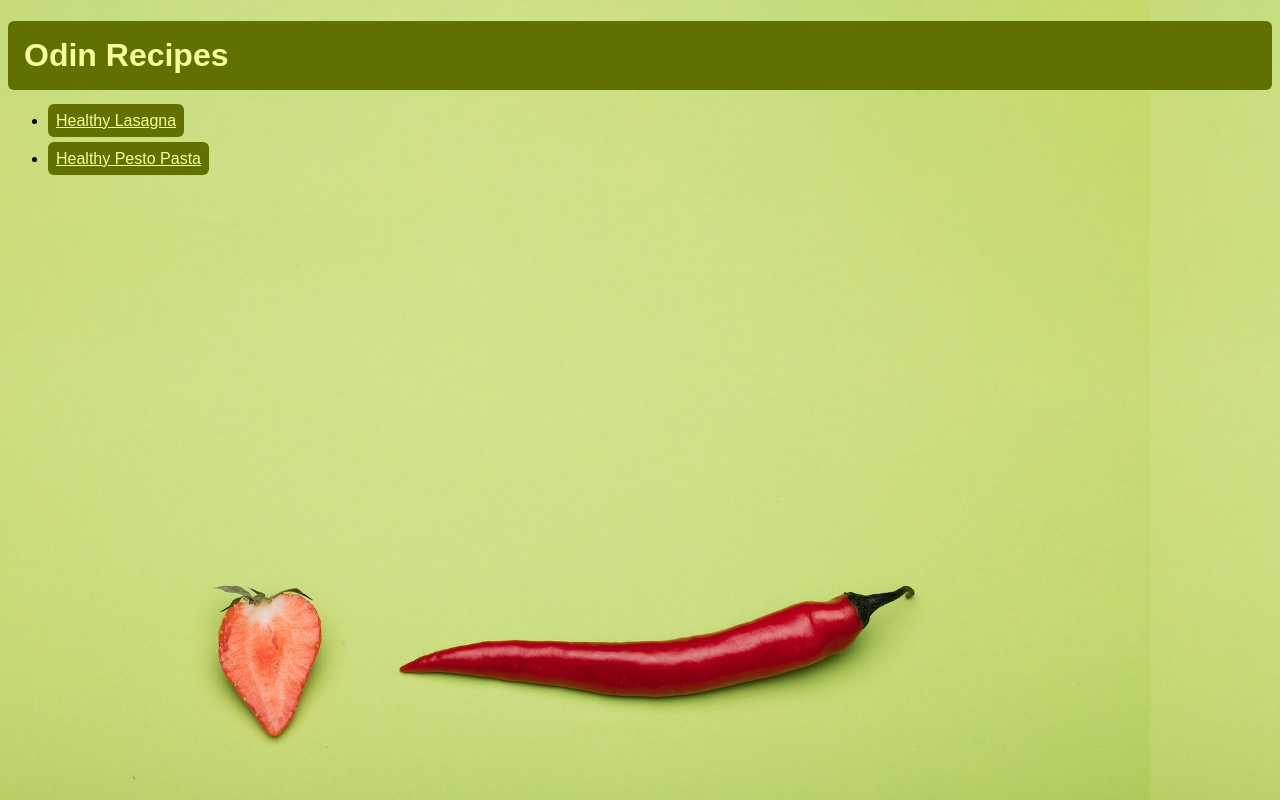
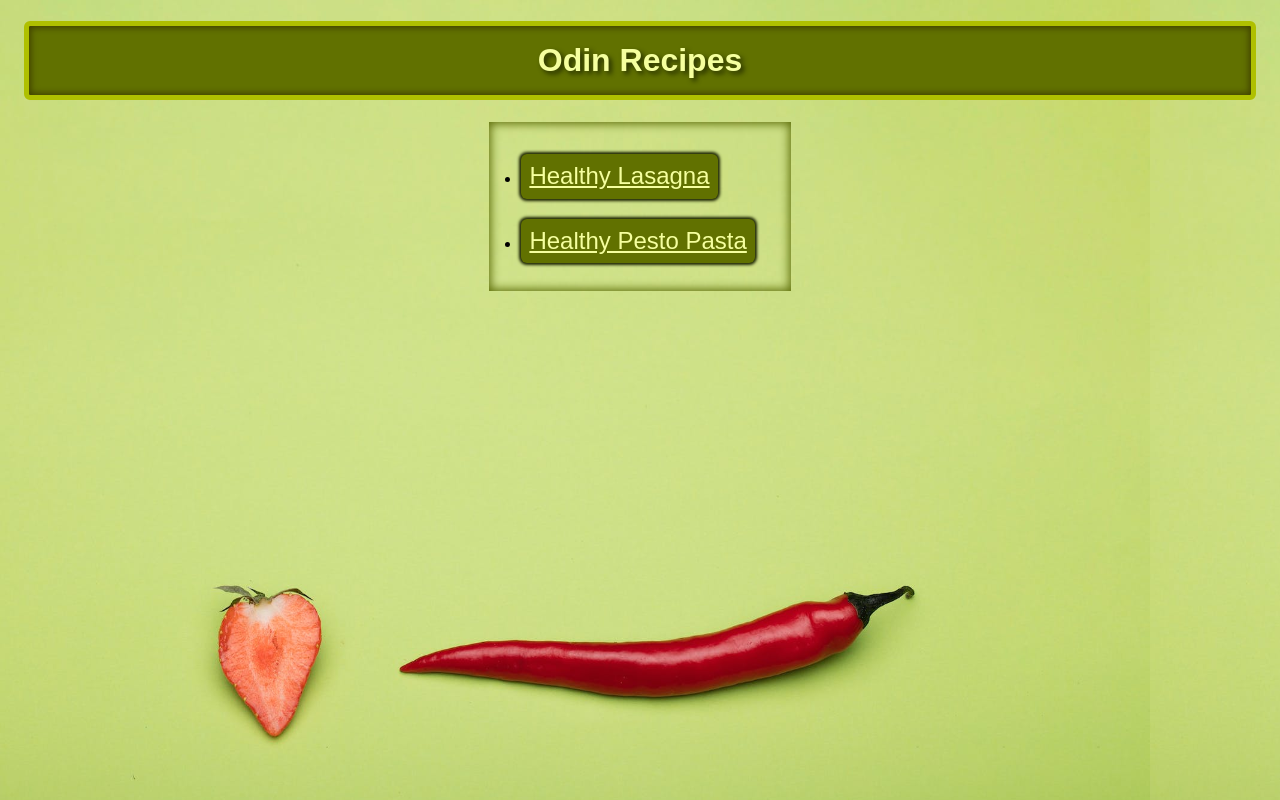
Before and after one commit to agentjesse/odin-recipes, a plain HTML site: page index.html in a window 1280 px wide. Drawn offline with Linux system fonts and the light colour scheme.

Commit message:
Added styling to homepage
fixed a few styles to only for homepage, also added notes as to why
styles should not have been global.

```diff
--- a/index.html
+++ b/index.html
@@ -9,7 +9,7 @@
 
   <body>
     <h1>Odin Recipes</h1>
-    <ul>
+    <ul class="recipesList">
       <li>
         <a href="./recipes/lasagna.html">Healthy Lasagna</a>
       </li>
--- a/styles.css
+++ b/styles.css
@@ -1,17 +1,39 @@
+/* full site styles */
 body {
   background-image: url(./images/foodBg.jpg);
   background-size: 1150px 850px;
   /* background-size: cover; */
   /* background-size: contain; */
+  padding: 0em 1em;
 }
+/* the following styles will be messy to overwrite in future, should not be global */
 h1,li a {
+  text-align: center;
   color: #f5ff9e;
   background-color: #617100;
   padding: 0.5em;
   font-family: Arial, Helvetica, sans-serif;
   border-radius: 6px;
 }
+body h1:nth-of-type(1){
+  border: 5px solid #afc000;
+  text-shadow: 3px 3px 5px #252e00;
+  box-shadow: 0px 0px 6px 2px #414200 inset;
+}
 
-li {
+/* homepage only styling */
+ul.recipesList {
+  width: 270px;
+  margin: 0 auto;
+  padding: 2em 0em 0.5em 2em;
+  box-shadow: 0px 0px 10px 2px #61720d inset;
+}
+.recipesList li {
   margin-bottom: 1.25em;
 }
+.recipesList a {
+  display: inline-block;
+  font-size: 1.5em;
+  padding: 0.35em;
+  box-shadow: 0px 0px 3px 2px #1b2300;
+}
```
